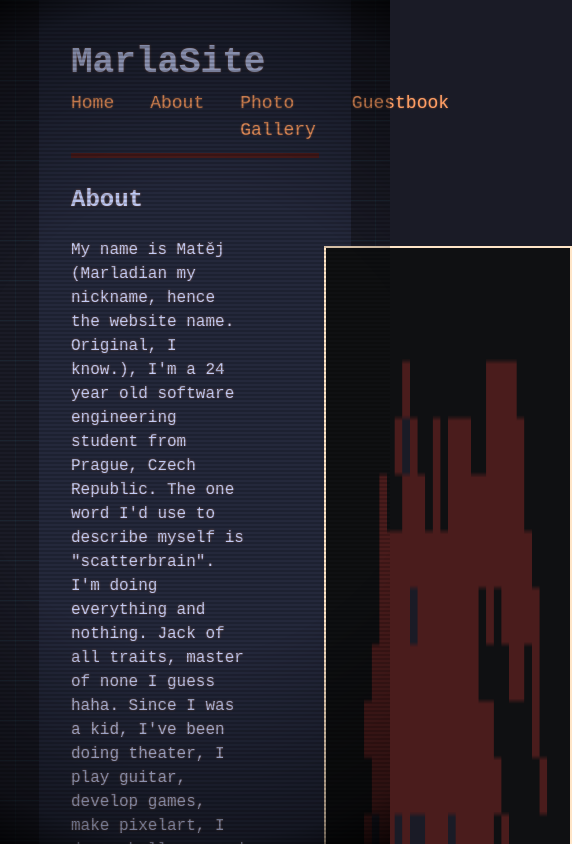
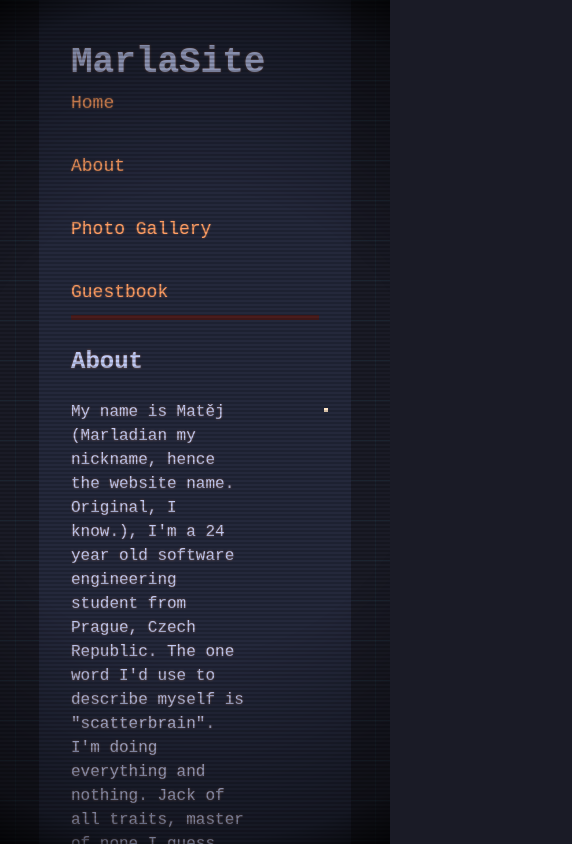
Before and after one commit to vlcekmat/PersonalWebsite, a Vue app: page /about in a window 390 px wide. Shown: the top 844 px of the page, 572 px wide, since content can reach past the window. Built offline with nearby package versions, Linux system fonts and the light colour scheme; a web font is replaced by a local one.

Commit message:
css fixes

```diff
--- a/public/updates.json
+++ b/public/updates.json
@@ -1,4 +1,10 @@
 [
+  {
+    "id": 3,
+    "title": "Guestbook",
+    "date": "2/26/2026",
+    "text": "A guestbook was added. I also tried to solve a couple of css issues and improve the responsiveness."
+  },
   {
     "id": 2,
     "title": "Second update",
--- a/src/assets/styles/main.css
+++ b/src/assets/styles/main.css
@@ -128,6 +128,12 @@ a:hover {
   gap: 2em;
   border-bottom: var(--dark) solid 0.3em;
   padding-bottom: 0.5em;
+}
+
+@media screen and (max-width: 750px) {
+  .navigation {
+    flex-direction: column;
+  }
 }
 
 .content {
--- a/src/components/UpdatesSection.vue
+++ b/src/components/UpdatesSection.vue
@@ -34,4 +34,10 @@ h3 {
   padding-right: 15em;
   padding-bottom: 0.5em;
 }
+
+@media  screen and (max-width: 450px) {
+  h3 {
+    padding-right: 0;
+  }
+}
 </style>
--- a/src/views/AboutView.vue
+++ b/src/views/AboutView.vue
@@ -1,48 +1,53 @@
-<script setup lang="ts">
-</script>
+<script setup lang="ts"></script>
 <template>
   <h2>About</h2>
 
   <div class="my-flex">
     <div>
       <p class="typed links-to-fix">
-        My name is Matěj (Marladian my nickname, hence the website name. Original, I know.), I'm a 24 year old software engineering student from
+        My name is Matěj (Marladian my nickname, hence the website name.
+        Original, I know.), I'm a 24 year old software engineering student from
         Prague, Czech Republic. The one word I'd use to describe myself is
-        "scatterbrain". I'm doing everything and nothing. Jack of all traits, master
-        of none I guess haha. Since I was a kid, I've been doing theater, I play
-        guitar, develop games, make pixelart, I dance ballroom and latin and of
-        course, I code. I code a lot. I do it in school, at work and even in my free
-        time, hence this site, which I first started as a way to practice my vue.js
-        skills.
+        "scatterbrain". I'm doing everything and nothing. Jack of all traits,
+        master of none I guess haha. Since I was a kid, I've been doing theater,
+        I play guitar, develop games, make pixelart, I dance ballroom and latin
+        and of course, I code. I code a lot. I do it in school, at work and even
+        in my free time, hence this site, which I first started as a way to
+        practice my vue.js skills.
       </p>
 
-      <br>
+      <br />
 
       <p class="typed links-to-fix">
         I was also inspired by the
         <a href="https://32bit.cafe/">32bit-cafe</a> website. The idea of a
         decentralized web focused on self expression and freedom rather than
-        monetary gain really resonated with me and I just want to be a part of that.
-        I was born in 2001, so I experienced the time of the "old internet" just a
-        little bit, but I still miss the times of flash games and crazy scrap book
-        like websites. It feels like nowdays most websites look all the same. I call
-        it "minimalism hell". All my friends know that I could rant about that for
-        hours.
+        monetary gain really resonated with me and I just want to be a part of
+        that. I was born in 2001, so I experienced the time of the "old
+        internet" just a little bit, but I still miss the times of flash games
+        and crazy scrap book like websites. It feels like nowdays most websites
+        look all the same. I call it "minimalism hell". All my friends know that
+        I could rant about that for hours.
       </p>
 
-      <br>
+      <br />
 
       <p class="typed links-to-fix">
-        Also if you'd like to exchange website links or just send me a message, feel free to send me an email:
-        <a href="mailto:vlcekmat@seznam.cz">vlcekmat@seznam.cz</a> or you can leave a message in the <a href="/guestbook">guestbook</a>!
+        Also if you'd like to exchange website links or just send me a message,
+        feel free to send me an email:
+        <a href="mailto:vlcekmat@seznam.cz">vlcekmat@seznam.cz</a> or you can
+        leave a message in the <a href="/guestbook">guestbook</a>!
       </p>
     </div>
 
-    <img class="profile" src="/profile.png"  alt="Profile picture of a pixelart version of me"/>
+    <div class="image-section">
+      <img
+        class="profile"
+        src="/profile.png"
+        alt="Profile picture of a pixelart version of me"
+      />
+    </div>
   </div>
-
-
-
 </template>
 
 <style scoped>
@@ -61,11 +66,17 @@
   z-index: 1;
   margin-top: 1em;
   margin-bottom: 1em;
+
+  width: 100%;
+  aspect-ratio: 1 / 1;
+}
+
+.image-section {
+  width: 150em;
 }
 
 .profile:hover {
   transform: scale(1.05);
   box-shadow: 0px 0px 10px var(--light);
 }
-
 </style>
--- a/src/views/Home.vue
+++ b/src/views/Home.vue
@@ -42,4 +42,11 @@ import UpdatesSection from "@/components/UpdatesSection.vue";
   grid-template-columns: auto auto;
   column-gap: 2em;
 }
+
+@media screen and (max-width: 730px) {
+  .two-column-grid {
+    display: flex;
+    flex-direction: column;
+  }
+}
 </style>
```
